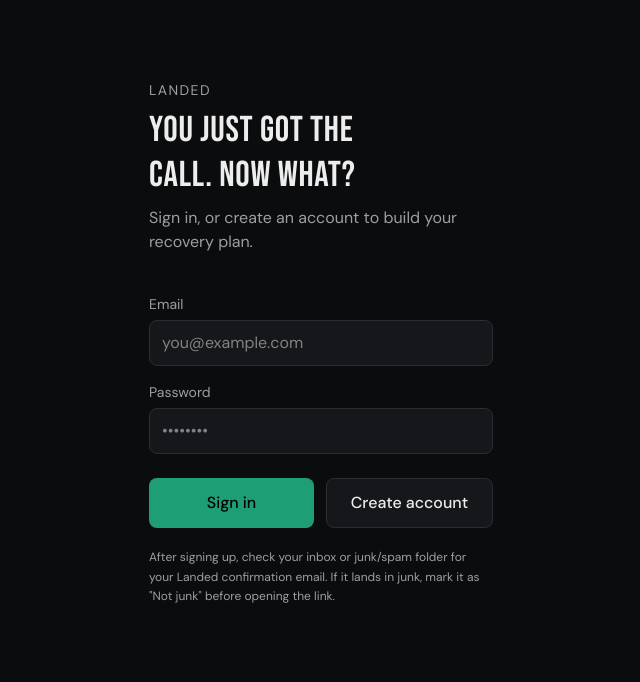
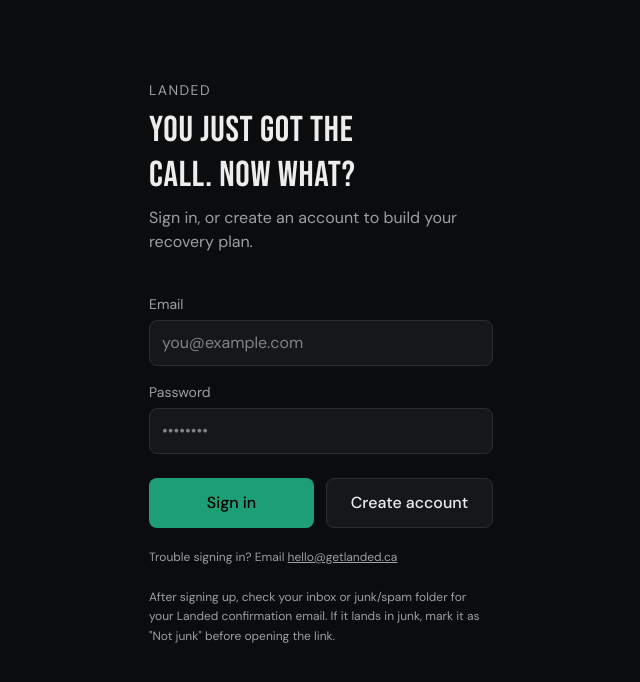
Before and after one commit to jftablada/landed, a Next.js app: page /login in a window 1280 px wide. Shown: the top 682 px of the page, without its empty margins (319-959 px from the left). Built offline with nearby package versions, Linux system fonts and the light colour scheme; no server answers.

Commit message:
Add visible support email links

```diff
--- a/app/login/page.tsx
+++ b/app/login/page.tsx
@@ -106,6 +106,15 @@
           </button>
         </div>
         <p className="text-muted text-xs leading-relaxed pt-1">
+          Trouble signing in? Email{' '}
+          <a
+            href="mailto:hello@getlanded.ca"
+            className="underline hover:text-text"
+          >
+            hello@getlanded.ca
+          </a>
+        </p>
+        <p className="text-muted text-xs leading-relaxed pt-1">
           After signing up, check your inbox or junk/spam folder for your Landed confirmation email.
           If it lands in junk, mark it as "Not junk" before opening the link.
 </p>
--- a/app/page.tsx
+++ b/app/page.tsx
@@ -497,6 +497,13 @@
             <Link href="/login" className="underline hover:text-text">
               Sign in
             </Link>
+            {' · Questions? '}
+            <a
+              href="mailto:hello@getlanded.ca"
+              className="underline hover:text-text"
+            >
+              hello@getlanded.ca
+            </a>
           </p>
         </div>
       </footer>
```
